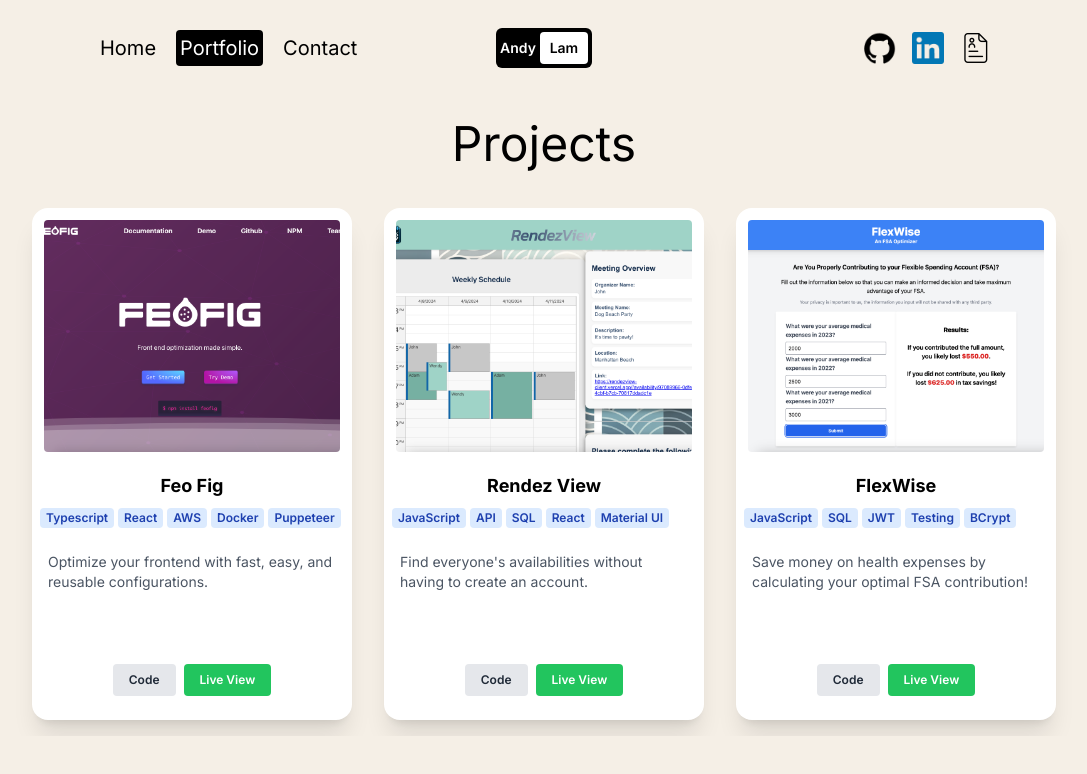
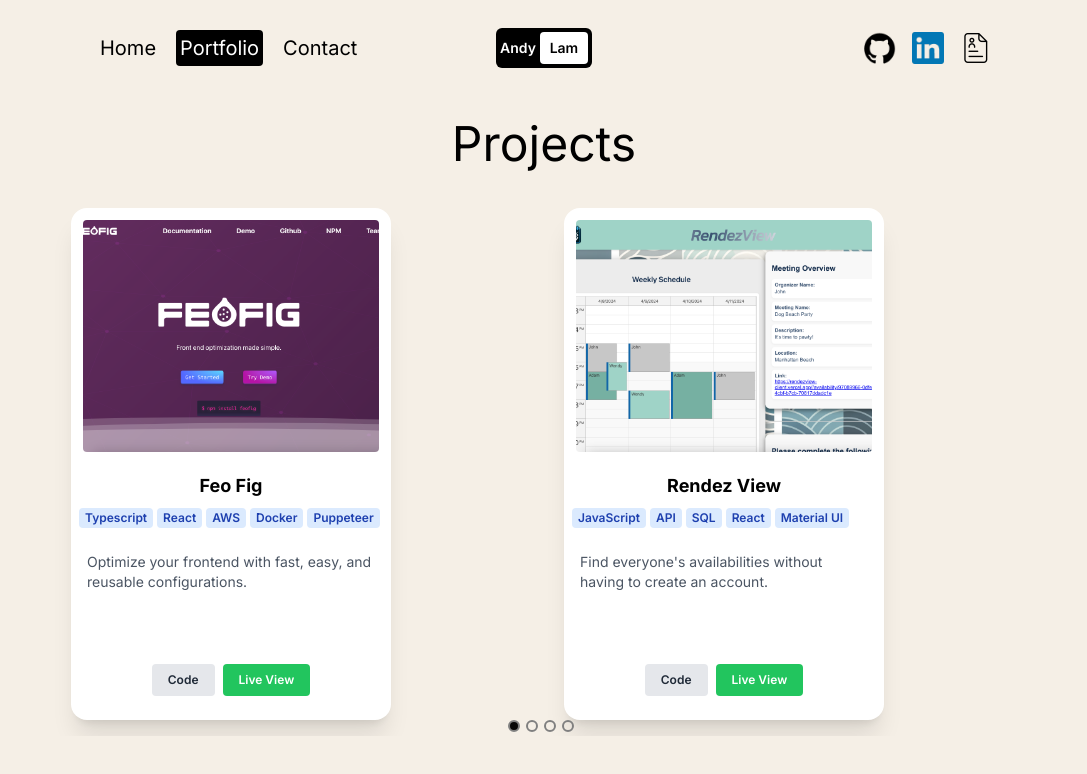
Before and after one commit to Andythelam/portfolio-website, a Next.js app: page /portfolio in a window 1280 px wide. Shown: the top 774 px of the page, without its empty margins (96-1183 px from the left). Built offline with nearby package versions, Linux system fonts and the light colour scheme.

Commit message:
overhauled carousel to use react's carousel. added website as a project

```diff
--- a/package.json
+++ b/package.json
@@ -17,6 +17,7 @@
     "next": "^14.1.4",
     "react": "18",
     "react-dom": "18",
+    "react-multi-carousel": "^2.8.5",
     "three": "^0.163.0"
   },
   "devDependencies": {
--- a/src/app/contact/page.jsx
+++ b/src/app/contact/page.jsx
@@ -41,7 +41,7 @@ const ContactPage = () => {
       animate={{y: '0%'}}
       transition={{duration: 1}}
     >
-      <div className='h-full flex flex-col lg:flex-row px-4 sm:px-8 md:px-12 lg:px-20 xl:px-48'>
+      <div className='h-full flex flex-col lg:flex-row sm:px-4 md:px-6 lg:px-10 xl:px-20'>
         {/* BIOGRAPHY AND TEXT CONTAINER */}
         <div className='lg:w-1/2 h-full flex flex-col justify-center items-center space-y-10'>
           {/* BIOGRAPHY IMAGE */}
@@ -76,14 +76,14 @@ const ContactPage = () => {
         <form
           onSubmit={sendEmail}
           ref={form}
-          className='lg:w-1/2 bg-red-50 rounded-xl text-xl flex flex-col gap-4 justify-center p-24'
+          className='lg:w-1/2 w-3/4 bg-white rounded-2xl text-xl flex flex-col gap-4 justify-center p-10 mx-auto'
         >
           <h2 className='text-2xl font-bold mb-4 text-center'>Contact</h2>
           <input
             id='user_subject'
             name='user_subject'
             type='text'
-            className='border-2 border-gray-300 outline-none rounded-lg p-1 text-sm mb-2'
+            className='border-2 bg-gray-100 outline-none rounded-lg p-1 text-sm mb-2'
             placeholder='Subject'
           />
 
@@ -91,20 +91,20 @@ const ContactPage = () => {
             id='user_email'
             name='user_email'
             type='email'
-            className='border-2 border-gray-300 outline-none rounded-lg p-1 text-sm mb-2'
+            className='border-2 bg-gray-100 outline-none rounded-lg p-1 text-sm mb-2'
             placeholder='Your Email'
           />
 
           <textarea
             id='user_message'
             rows={10}
-            className='border-2 border-gray-300 outline-none rounded-lg p-2 text-sm'
+            className='border-2 bg-gray-100 outline-none rounded-lg p-2 text-sm'
             name='user_message'
             placeholder='Your Message'
           />
 
           {/* Inputs */}
-          <button className='bg-purple-200 rounded font-semibold text-gray-600 p-2 text-sm'>
+          <button className='bg-green-300 rounded font-semibold text-gray-600 p-2 text-sm'>
             Send
           </button>
           {success && (
--- a/src/app/portfolio/page.jsx
+++ b/src/app/portfolio/page.jsx
@@ -1,7 +1,9 @@
 'use client';
 import {motion, useScroll, useTransform} from 'framer-motion';
 import {useRef} from 'react';
-import {Carousel} from '@/components/carousel';
+import {CarouselItem} from '@/components/carouselItem';
+import Carousel from 'react-multi-carousel';
+import 'react-multi-carousel/lib/styles.css';
 
 const cards = [
   {
@@ -34,7 +36,37 @@ const cards = [
     codeLink: 'https://github.com/Danger-Noodless/FSA',
     siteLink: 'https://flexwise.vercel.app/',
   },
+  {
+    id: '4',
+    title: 'Personal Website',
+    tags: ['JavaScript', 'Next.js', 'React', 'Three.js', 'Blender'],
+    description:
+      "'This website that you're seeing right now",
+    picture: '/images/portfolio.png',
+    codeLink: 'https://github.com/Andythelam/portfolio-website',
+    siteLink: 'https://andythelam.com/',
+  },
 ];
+
+const responsive = {
+  superLargeDesktop: {
+    // the naming can be any, depends on you.
+    breakpoint: {max: 4000, min: 3000},
+    items: 5,
+  },
+  desktop: {
+    breakpoint: {max: 3000, min: 1024},
+    items: 3,
+  },
+  tablet: {
+    breakpoint: {max: 1024, min: 464},
+    items: 2,
+  },
+  mobile: {
+    breakpoint: {max: 464, min: 0},
+    items: 1,
+  },
+};
 
 const PortfolioPage = () => {
   const ref = useRef();
@@ -48,10 +80,30 @@ const PortfolioPage = () => {
     >
       <div className='flex justify-center items-center mx-auto px-6' ref={ref}>
         <div className=''>
-          <div className='text-5xl text-center py-6'>
-            Projects
+          {/* Title */}
+          <div className='text-5xl text-center py-6'>Projects</div>
+          {/* Carousel */}
+          <div className='grid w-4/5 mx-auto'>
+            <Carousel
+              swipeable={false}
+              draggable={false}
+              showDots={true}
+              infinite={true}
+              responsive={responsive}
+              ssr={true}
+              keyBoardControl={true}
+              customTransition='all .5'
+              transitionDuration={500}
+              // containerClass='carousel-container'
+              removeArrowOnDeviceType={['tablet', 'mobile']}
+              dotListClass='custom-dot-list-style'
+              // itemClass='carousel-item-padding-40-px'
+            >
+              {cards.map((card) => (
+                <CarouselItem card={card} key={card.id} />
+              ))}
+            </Carousel>
           </div>
-          <Carousel cards={cards} />
         </div>
       </div>
     </motion.div>
--- a/src/components/carousel.jsx
+++ /dev/null
@@ -1,12 +0,0 @@
-import React from 'react';
-import { CarouselItem } from './carouselItem';
-
-export const Carousel = ({ cards }) => {
-  return (
-    <div className='flex justify-center overflow-x-auto snap-x snap-mandatory gap-4'>
-      {cards.map((card) => (
-        <CarouselItem key={card.id} card={card} />
-      ))}
-    </div>
-  );
-};
```
Also changed, not shown: public/images/portfolio.png (added), src/components/carouselItem.jsx (indentation only), 1 other file (tests, documents, lock files or other folders).
